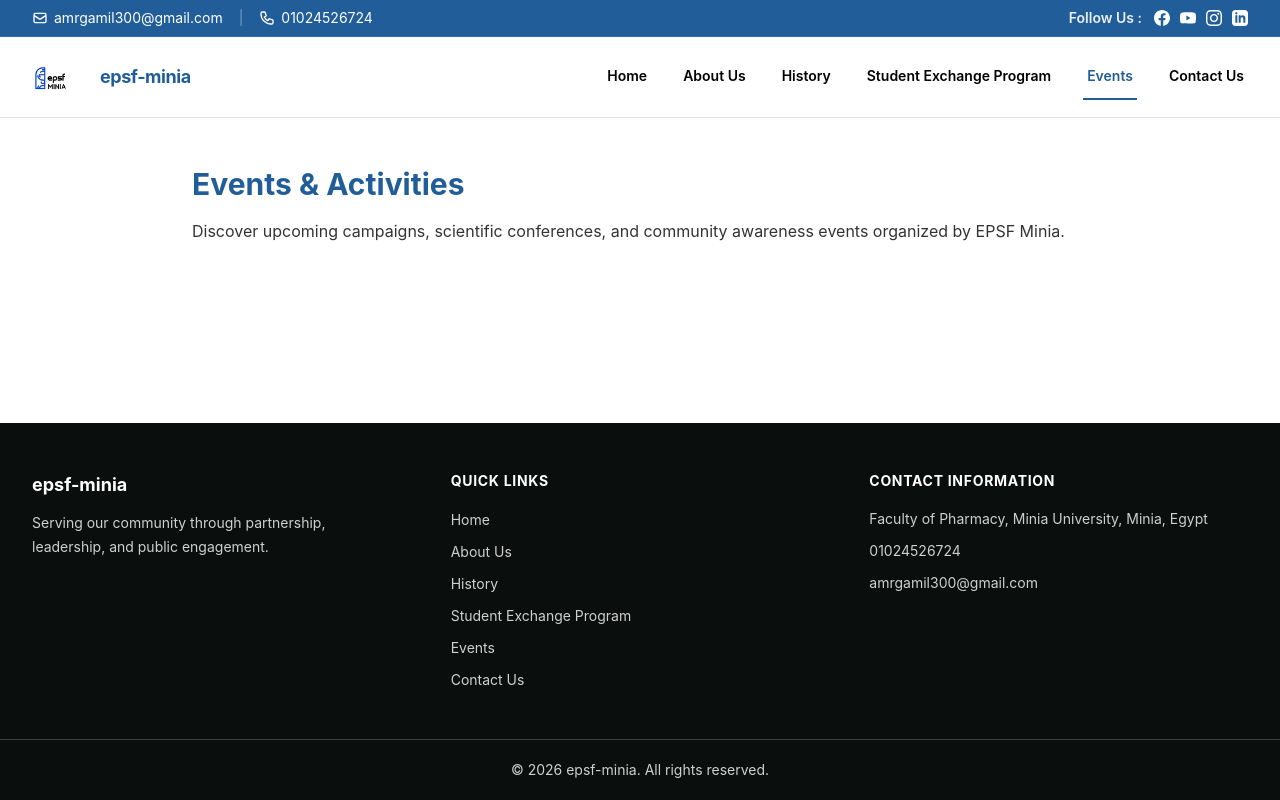
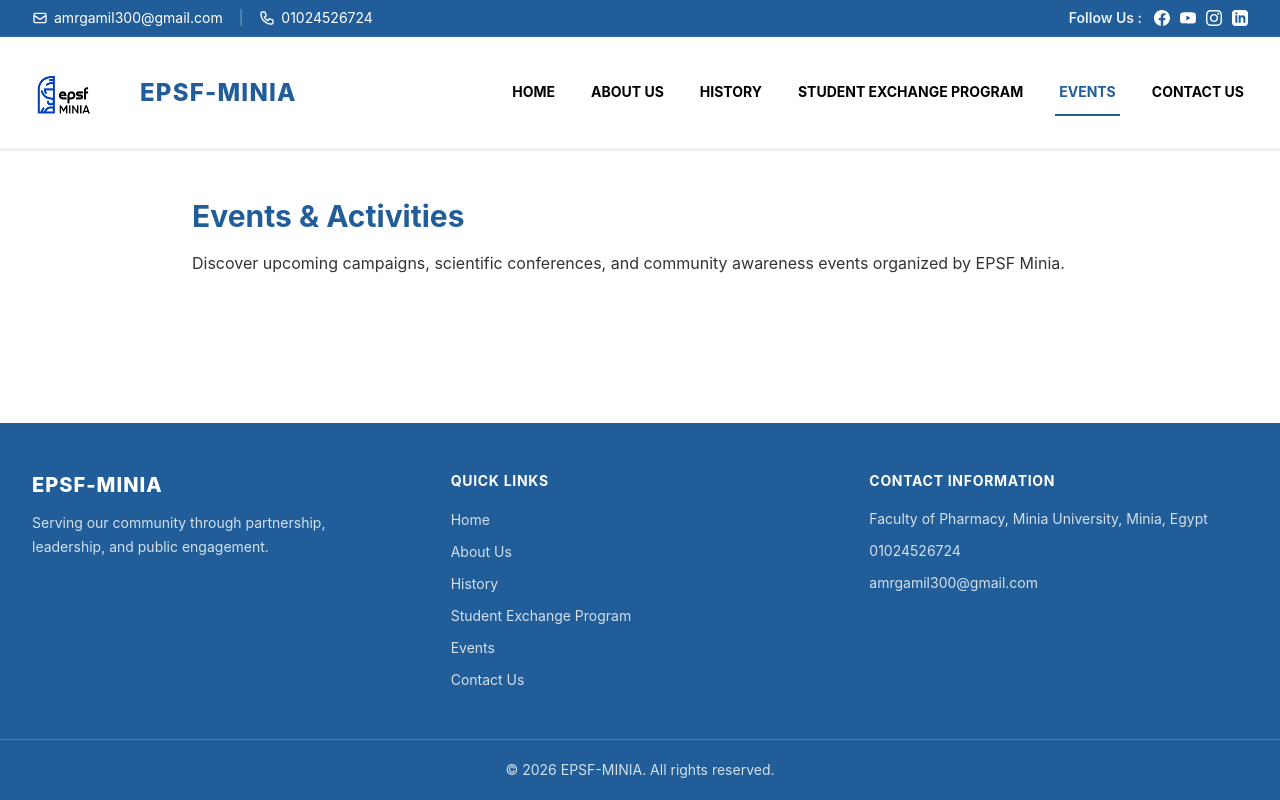
Before and after one commit to kamalalshinawi/epsf-minia, a React (Vite) app: page /events in a window 1280 px wide. Built offline with nearby package versions, Linux system fonts and the light colour scheme.

Commit message:
feat(navbar): enlarge logo and capitalize organization name to bold EPSF-MINIA

```diff
--- a/src/components/Footer.tsx
+++ b/src/components/Footer.tsx
@@ -18,15 +18,15 @@
 }
 
 export const Footer = ({
-  organizationName = 'epsf-minia',
+  organizationName = 'EPSF-MINIA',
   address = 'Faculty of Pharmacy, Minia University, Minia, Egypt',
   phone = '01024526724',
   email = 'amrgamil300@gmail.com',
 }: FooterProps): React.JSX.Element => (
-  <footer className="mt-auto bg-[#0A0F0D] text-white">
+  <footer className="mt-auto bg-[#215E99] text-white">
     <div className="mx-auto grid max-w-7xl gap-10 px-5 py-12 sm:px-6 md:grid-cols-3 lg:px-8">
       <section aria-labelledby="footer-organization">
-        <h2 id="footer-organization" className="text-lg font-bold text-white">{organizationName}</h2>
+        <h2 id="footer-organization" className="text-xl font-extrabold uppercase tracking-wider text-white">{organizationName}</h2>
         <p className="mt-3 max-w-xs text-sm leading-6 text-white/80">Serving our community through partnership, leadership, and public engagement.</p>
       </section>
 
--- a/src/components/Navbar.tsx
+++ b/src/components/Navbar.tsx
@@ -3,7 +3,7 @@
 import logo from '../assets/images/minia-logo.png'
 import type { NavLink } from '../types'
 
-const ORGANIZATION_NAME = 'epsf-minia'
+const ORGANIZATION_NAME = 'EPSF-MINIA'
 
 const NAVIGATION_LINKS: NavLink[] = [
   { label: 'Home', path: '/' },
@@ -21,17 +21,23 @@
 export const Navbar = ({ organizationName = ORGANIZATION_NAME }: NavbarProps): React.JSX.Element => {
   const [isMenuOpen, setIsMenuOpen] = useState(false)
   const linkClassName = ({ isActive }: { isActive: boolean }): string =>
-    `border-b-2 px-1 py-3 text-sm font-semibold transition-colors ${isActive
+    `border-b-2 px-1 py-3 text-sm font-bold uppercase transition-colors ${isActive
       ? 'border-[#215E99] text-[#215E99]'
       : 'border-transparent text-black hover:border-[#215E99] hover:text-[#215E99]'}`
 
   return (
-    <header className="border-b border-black/10 bg-white">
+    <header className="border-b border-black/10 bg-white shadow-xs">
       <nav className="mx-auto max-w-7xl px-5 sm:px-6 lg:px-8" aria-label="Primary navigation">
-        <div className="flex min-h-20 items-center justify-between gap-4">
+        <div className="flex min-h-24 items-center justify-between gap-4 py-2">
           <RouterNavLink to="/" className="flex items-center gap-3 text-[#215E99]" aria-label={`${organizationName} home`}>
-            <img src={logo} alt="" className="h-12 w-12 object-contain sm:h-14 sm:w-14" />
-            <span className="text-base font-bold tracking-tight sm:text-lg">{organizationName}</span>
+            <img
+              src={logo}
+              alt="EPSF-MINIA Official Logo"
+              className="h-16 w-16 object-contain sm:h-20 sm:w-20 md:h-24 md:w-24 transition-transform duration-200 hover:scale-105"
+            />
+            <span className="text-lg font-extrabold uppercase tracking-wider sm:text-xl md:text-2xl text-[#215E99]">
+              {organizationName}
+            </span>
           </RouterNavLink>
 
           <div className="hidden items-center gap-5 lg:flex lg:gap-7">
@@ -48,7 +54,7 @@
             aria-label={isMenuOpen ? 'Close navigation menu' : 'Open navigation menu'}
             onClick={() => setIsMenuOpen((open) => !open)}
           >
-            <svg className="h-6 w-6" viewBox="0 0 24 24" fill="none" stroke="currentColor" strokeWidth="2" aria-hidden="true">
+            <svg className="h-7 w-7" viewBox="0 0 24 24" fill="none" stroke="currentColor" strokeWidth="2" aria-hidden="true">
               {isMenuOpen ? <path strokeLinecap="round" d="M6 6l12 12M18 6L6 18" /> : <path strokeLinecap="round" d="M4 7h16M4 12h16M4 17h16" />}
             </svg>
           </button>
@@ -58,7 +64,7 @@
           <div id="mobile-navigation" className="border-t border-black/10 py-2 lg:hidden">
             {NAVIGATION_LINKS.map(({ label, path }) => (
               <RouterNavLink key={path} to={path} end={path === '/'} onClick={() => setIsMenuOpen(false)} className={({ isActive }) =>
-                `block border-l-2 px-4 py-3 text-sm font-semibold transition-colors ${isActive ? 'border-[#215E99] bg-black/5 text-[#215E99]' : 'border-transparent text-black hover:border-[#215E99] hover:bg-black/5 hover:text-[#215E99]'}`
+                `block border-l-2 px-4 py-3 text-sm font-bold uppercase transition-colors ${isActive ? 'border-[#215E99] bg-black/5 text-[#215E99]' : 'border-transparent text-black hover:border-[#215E99] hover:bg-black/5 hover:text-[#215E99]'}`
               }>{label}</RouterNavLink>
             ))}
           </div>
--- a/src/pages/Contact.tsx
+++ b/src/pages/Contact.tsx
@@ -6,7 +6,7 @@
       <div>
         <h1 className="text-3xl font-bold text-[#215E99]">Contact Us</h1>
         <p className="mt-2 text-black/70">
-          Have questions or want to collaborate with EPSF Minia? Reach out to us below.
+          We'd love to hear from you! Whether you have questions, want to collaborate, or need more information, feel free to reach out to us. Our team is here to assist you with any inquiries regarding our programs, events, and opportunities
         </p>
       </div>
 
--- a/src/pages/Home.tsx
+++ b/src/pages/Home.tsx
@@ -107,8 +107,8 @@
     >
       <div className="mx-auto max-w-7xl px-6 py-20 sm:px-8 sm:py-24 lg:px-10 lg:py-28">
         <div className="max-w-3xl motion-reduce:animate-none animate-hero-enter">
-          <p className="text-sm font-bold uppercase tracking-[0.18em] text-white/80">
-            EPSF Minia
+          <p className="text-base font-extrabold uppercase tracking-[0.2em] text-white">
+            EPSF-MINIA
           </p>
           <h1
             id="home-hero-title"
```
